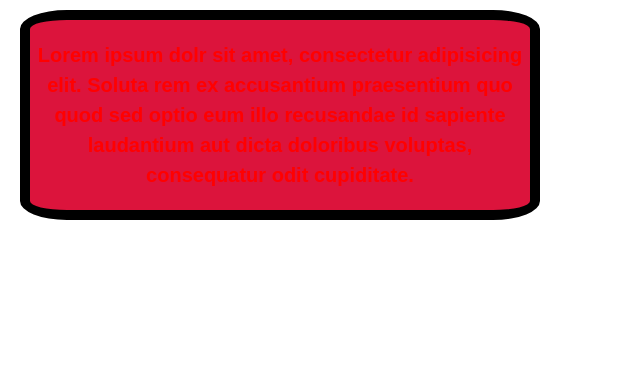
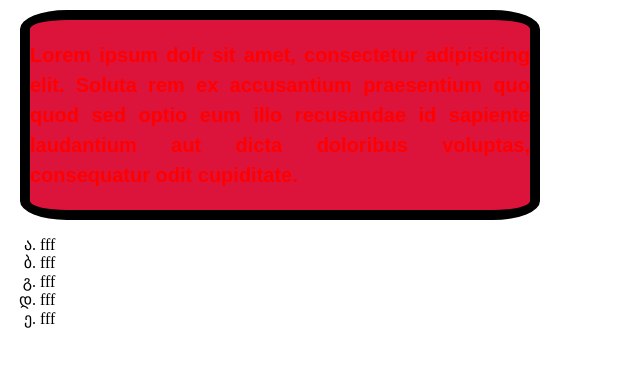
Before and after one commit to stas-yushkov/vscode-basics, a plain HTML site: page index.html in a window 1280 px wide. Shown: the whole page, without its empty margins (0-640 px from the left). Drawn offline with Linux system fonts and the light colour scheme.

Commit message:
list style

```diff
--- a/css/styles.css
+++ b/css/styles.css
@@ -60,7 +60,12 @@ div {
   font-style: italic; */
 
   font: bold 20px/30px Arial, sans-serif;
-  text-align: center;
+  text-align: justify;
+  /* text-transform: uppercase; */
+}
+
+li {
+  list-style: georgian;
 }
 
 /* a {
--- a/index.html
+++ b/index.html
@@ -18,6 +18,13 @@
       <!-- <p> lesson1 t=24m Lorem ipsum dolor sit amet consectetur adipisicing elit. Ratione esse voluptates eos, voluptatibus totam in magnam ipsa? Debitis deleniti exercitationem aut. Laudantium voluptatem officiis facilis odit corrupti adipisci consequuntur saepe? </p> -->
       <p>Lorem ipsum dolr sit amet, consectetur adipisicing elit. Soluta rem ex accusantium praesentium quo quod sed optio eum illo recusandae id sapiente laudantium aut dicta doloribus voluptas, consequatur odit cupiditate.  </p>
     </div>
+    <ul>
+      <li>fff</li>
+      <li>fff</li>
+      <li>fff</li>
+      <li>fff</li>
+      <li>fff</li>
+    </ul>
     <!-- <div>
         <p>туть чтото ранее учил</p>
 
```
